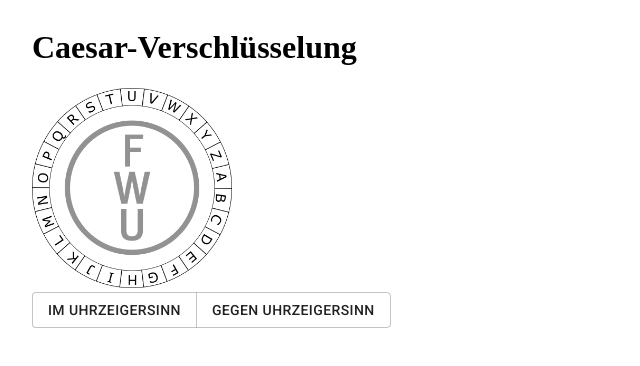
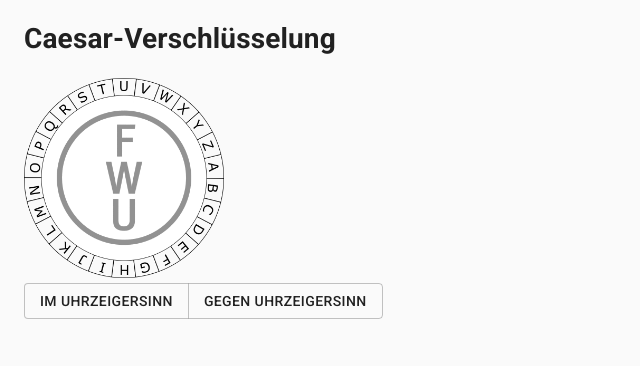
Before and after one commit to kkrings/react-caesar-cipher, a React (Create React App) app: page / in a window 1280 px wide. Shown: the top 366 px of the page, without its empty margins (0-640 px from the left). Built offline with nearby package versions, Linux system fonts and the light colour scheme.

Commit message:
Apply Material UI's CSS baseline.

```diff
--- a/src/index.tsx
+++ b/src/index.tsx
@@ -1,8 +1,8 @@
 import * as React from 'react';
 import * as ReactDOM from 'react-dom';
 import { createMuiTheme, ThemeProvider } from '@material-ui/core/styles';
+import { CssBaseline } from '@material-ui/core';
 import { deDE } from '@material-ui/core/locale';
-
 import { App } from './App';
 import { reportWebVitals } from './reportWebVitals';
 
@@ -11,7 +11,10 @@ const theme = createMuiTheme({}, deDE);
 ReactDOM.render(
   <React.StrictMode>
     <ThemeProvider theme={theme}>
-      <App />
+      <>
+        <CssBaseline />
+        <App />
+      </>
     </ThemeProvider>
   </React.StrictMode>,
   document.getElementById('root')
```
